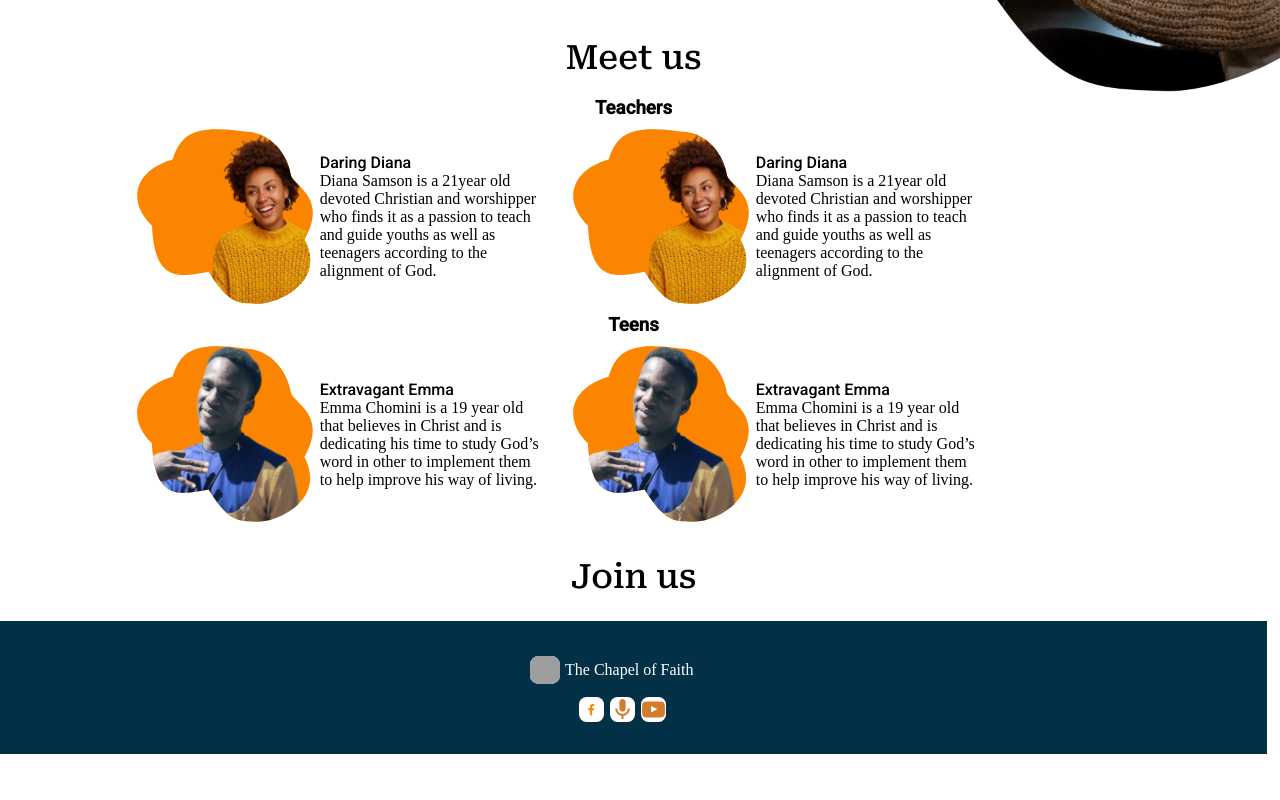
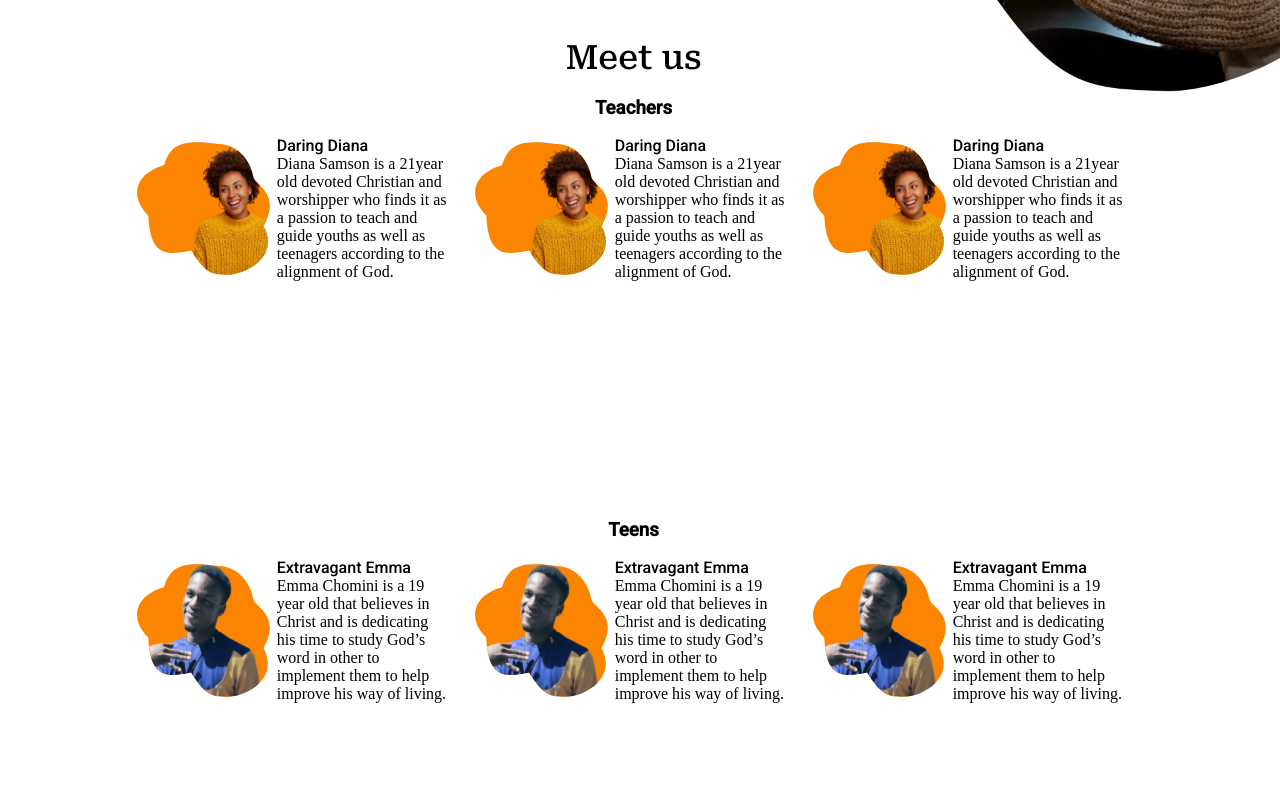
Before and after one commit to tosxin-456/Bethel-Teens, a React (Vite) app: page /aboutUs in a window 1280 px wide. Shown: the part 480-1280 px from the top of the page. Before the commit the page ends 1234 px from the top, so only its background shows below. Built offline with nearby package versions, Linux system fonts and the light colour scheme; grey boxes are pictures that could not be loaded.

Commit message:
started on emma and a teacher

```diff
--- a/src/App.css
+++ b/src/App.css
@@ -129,12 +129,15 @@ h4{
 }
 .Teens{
   display: flex;
-  overflow: auto;
 }
 .teacherProfile{
   margin: 10px;
   display: flex;
   /* width: fit-content; */
+}
+section{
+  overflow: auto;
+  height: 25rem;
 }
 .textAboutTeacher{
   padding: 7px;
--- a/src/pages/about.jsx
+++ b/src/pages/about.jsx
@@ -27,7 +27,15 @@ const About = () => {
   <h2>Meet us</h2>
   <div className='allUsers'>
     <h3>Teachers</h3>
+    <section>
   <div className='Teachers'>
+   <div className='teacherProfile'>
+   <img src={teacher} alt="" />
+     <div className='textAboutTeacher'>
+     <h4> Daring Diana</h4>
+      <p>Diana Samson is a 21year old devoted Christian and worshipper who finds it as a passion to teach and guide youths as well as teenagers according to the alignment of God.</p>
+     </div>
+   </div>
    <div className='teacherProfile'>
    <img src={teacher} alt="" />
      <div className='textAboutTeacher'>
@@ -43,7 +51,9 @@ const About = () => {
      </div>
    </div>
   </div>
+    </section>
     <h3>Teens</h3>
+   <section>
   <div className='Teens'>
   <div className='teacherProfile'>
    <img src={emma} alt="" />
@@ -51,7 +61,13 @@ const About = () => {
      <h4>Extravagant Emma</h4>
       <p>Emma Chomini is a 19 year old that believes in Christ and is dedicating his time to study God’s word in other to implement them to help improve his way of living.</p>
      </div>
-
+   </div>
+   <div className='teacherProfile'>
+   <img src={emma} alt="" />
+     <div className='textAboutTeacher'>
+     <h4>Extravagant Emma</h4>
+      <p>Emma Chomini is a 19 year old that believes in Christ and is dedicating his time to study God’s word in other to implement them to help improve his way of living.</p>
+     </div>
    </div>
    <div className='teacherProfile'>
    <img src={emma} alt="" />
@@ -62,6 +78,7 @@ const About = () => {
 
    </div>
   </div>
+   </section>
   </div>
   </div>
   <div className='contactUsHeader'>
```
